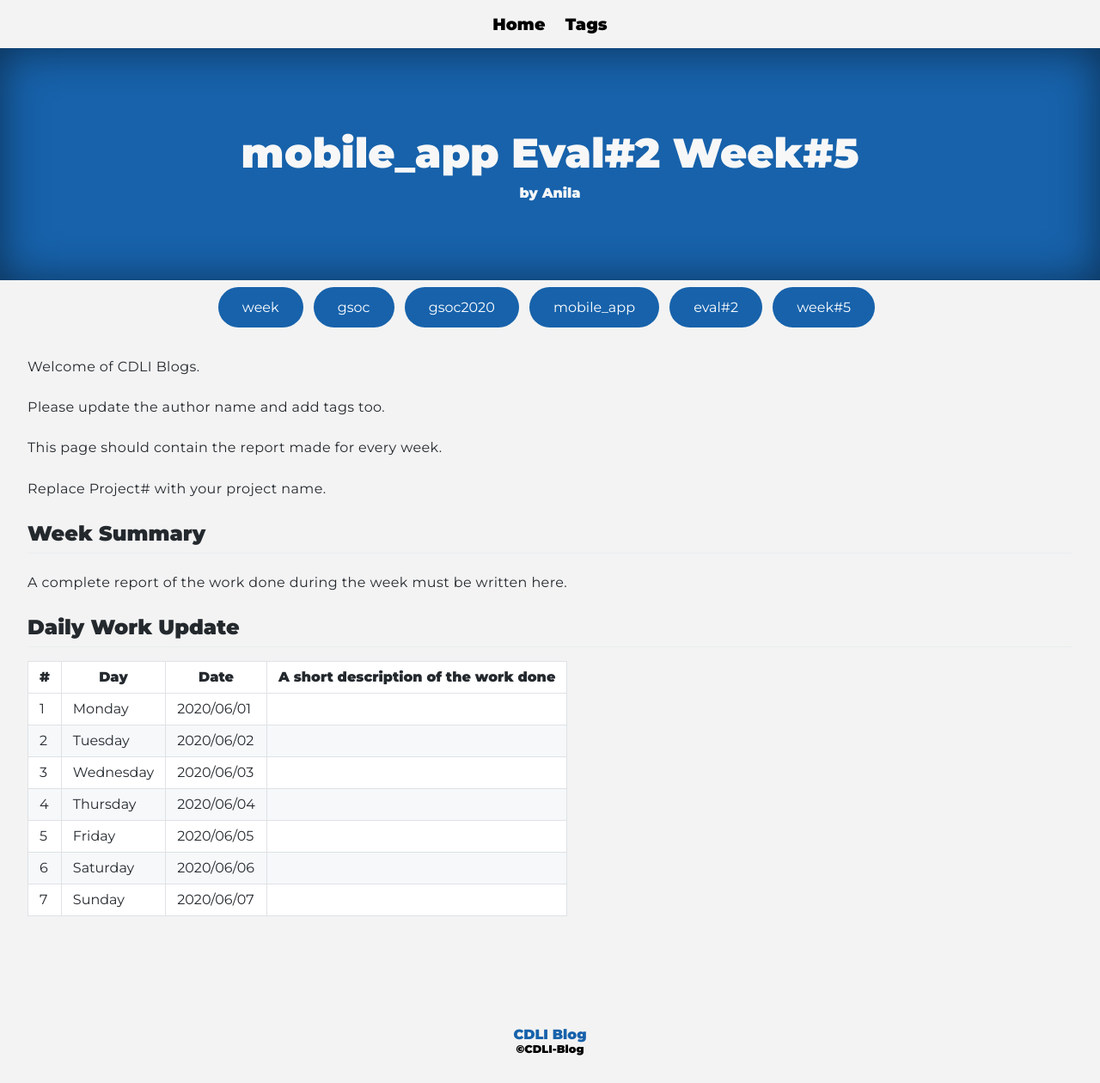
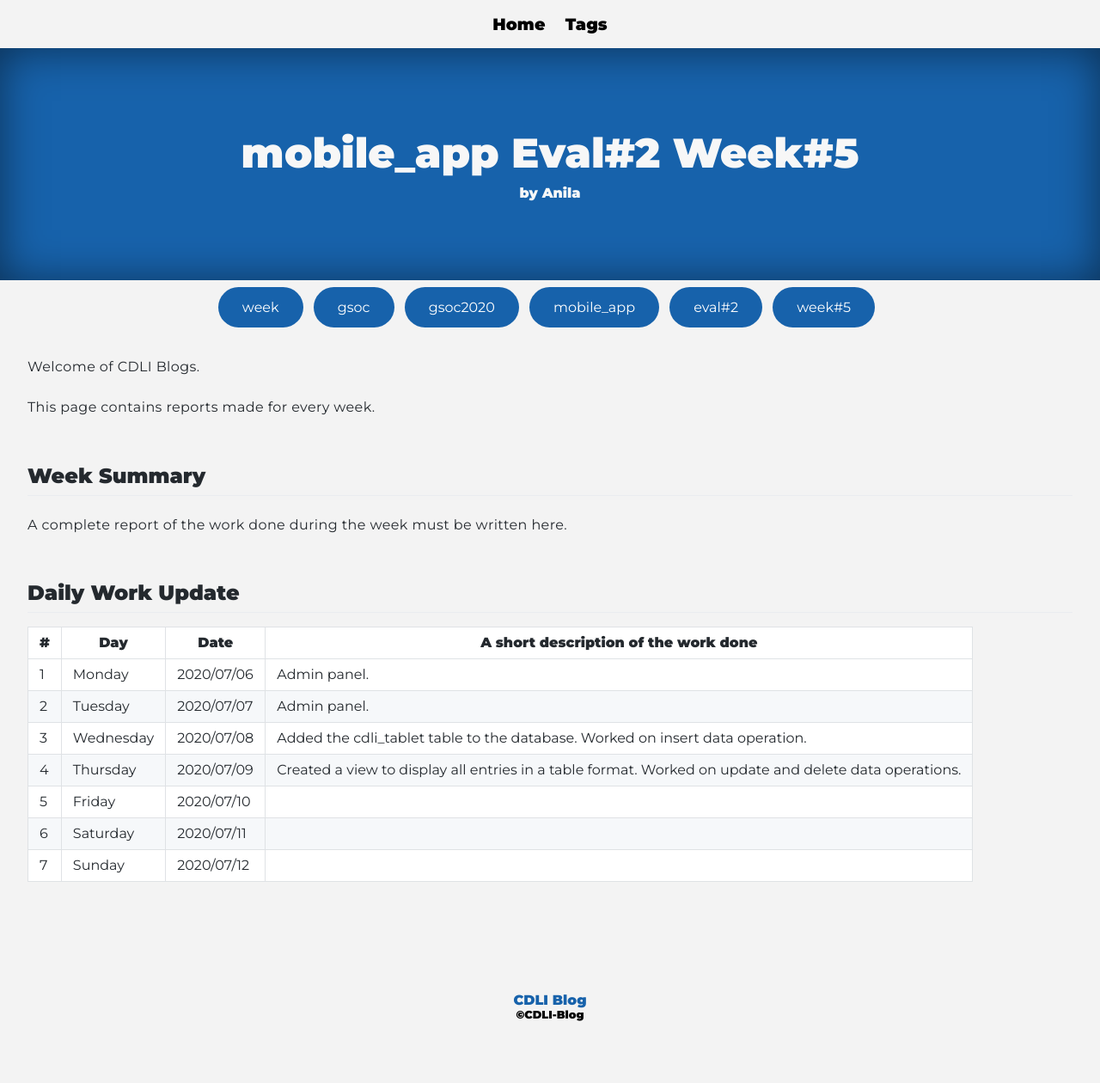
Before and after one commit to cdli-gh/blog, a Jekyll site: the page built from _blog/gsoc20/mobile_app/posts/06_week5.md, in a window 1280 px wide. Shown: the whole page at 86% size. Built offline with Jekyll 4.4.1, drawn with Linux system fonts in a browser that asks for light colours; Markdown is read by kramdown in place of the engine named in the settings; after the commit the page ends 1220 px from its top, so only the background shows below that.

Commit message:
Update 06_week5.md

```diff
--- a/_blog/gsoc20/mobile_app/posts/06_week5.md
+++ b/_blog/gsoc20/mobile_app/posts/06_week5.md
@@ -6,25 +6,21 @@
 ---
 Welcome of CDLI Blogs.
 
-Please update the author name and add tags too.
-
-This page should contain the report made for every week.
-
-Replace Project# with your project name.
+This page contains reports made for every week.<br><br>
 
 ## Week Summary
 
-A complete report of the work done during the week must be written here.
+A complete report of the work done during the week must be written here.<br><br>
 
 
 ## Daily Work Update
 
 |\#|Day|Date|A short description of the work done|
 |---	|---	|---	|---	|
-|1   	| Monday 	|   2020/06/01	|   	|
-|2   	| Tuesday  	|   2020/06/02	|   	|
-|3   	| Wednesday  	|  2020/06/03 	|   	|
-|4   	| Thursday  	|   2020/06/04	|   	|
-|5   	| Friday  	|   2020/06/05	|   	|
-|6   	| Saturday  	|   2020/06/06	|   	|
-|7   	| Sunday  	|   2020/06/07	|   	|
+|1   	| Monday 	|   2020/07/06	|Admin panel.   	|
+|2   	| Tuesday  	|   2020/07/07	|Admin panel.   	|
+|3   	| Wednesday  	|  2020/07/08 	|Added the cdli_tablet table to the database. Worked on insert data operation.   	|
+|4   	| Thursday  	|   2020/07/09	|Created a view to display all entries in a table format. Worked on update and delete data operations.   	|
+|5   	| Friday  	|   2020/07/10	|   	|
+|6   	| Saturday  	|   2020/07/11	|   	|
+|7   	| Sunday  	|   2020/07/12	|   	|
```
